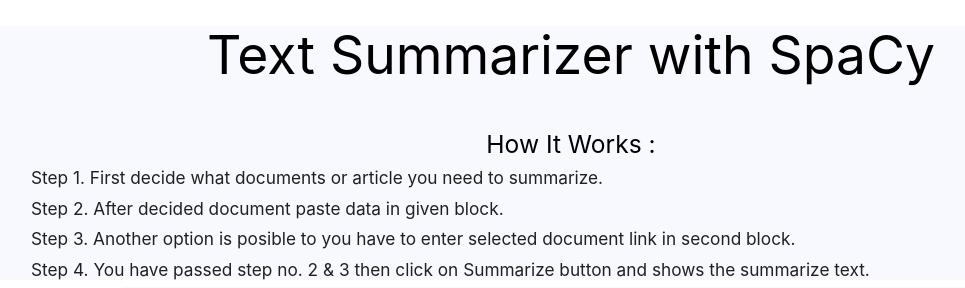
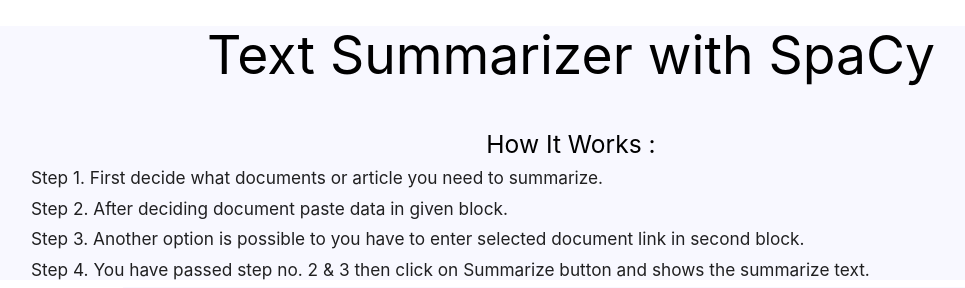
Before and after one commit to jaydoshi2010/Article-Summarization-Web-Applicaton, a Flask app: page / in a window 1280 px wide. Shown: the part 74-362 px from the top of the page, without its empty margins (69-1034 px from the left). Run offline with Flask 2, Linux system fonts and the light colour scheme; some libraries are stand-ins or nearby versions.

Commit message:
Update index.html

```diff
--- a/templates/index.html
+++ b/templates/index.html
@@ -67,8 +67,8 @@
   <h2>Text Summarizer with SpaCy</h2>
   <h5 class="head">How It Works :</h5>
   <h6 >Step 1. First decide what documents or article you need to summarize.</h6>
-  <h6 >Step 2. After decided document paste data in given block.</h6>
-  <h6 >Step 3. Another option is posible to you have to enter selected document link in second block.</h6>
+  <h6 >Step 2. After deciding document paste data in given block.</h6>
+  <h6 >Step 3. Another option is possible to you have to enter selected document link in second block.</h6>
   <h6 >Step 4. You have passed step no. 2 & 3 then click on Summarize button and shows the summarize text.</h6>
 
 </section>
```
